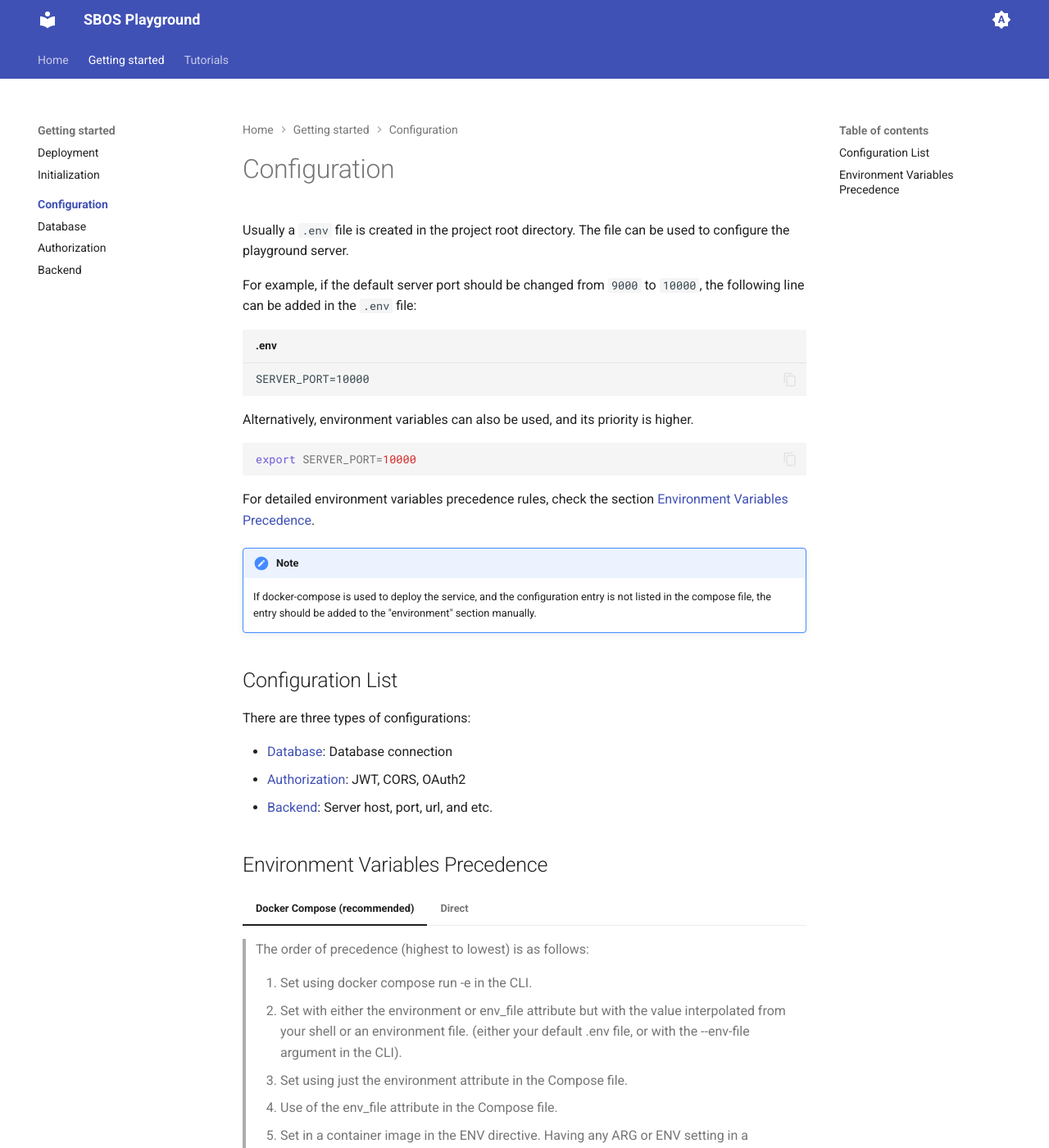
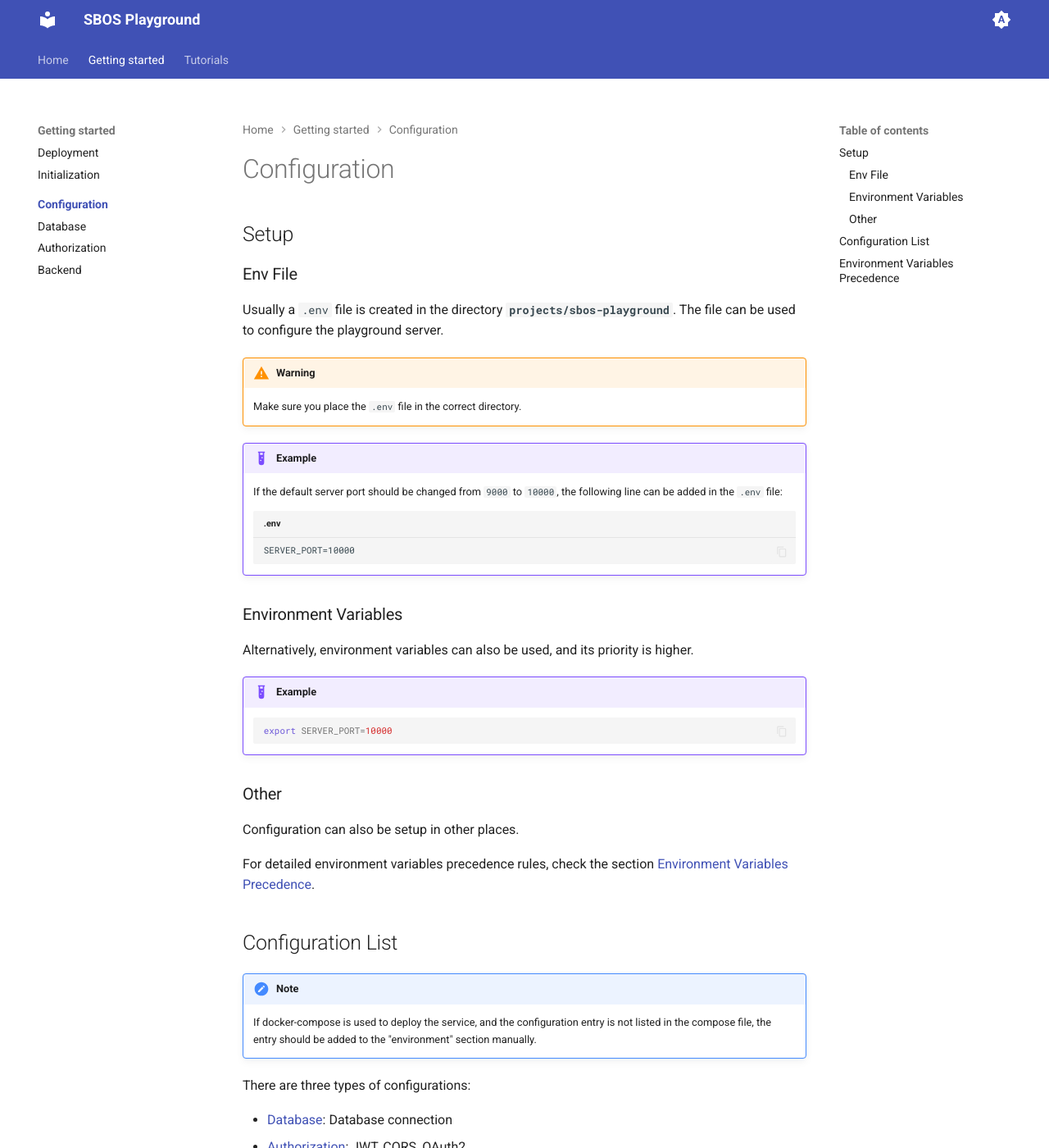
Before and after one commit to BrickSchema/playground, an MkDocs documentation site: the page built from docs/config/index.md, in a window 1280 px wide and 1400 px high. Shown: the whole window at 82% size. Built offline with MkDocs 1.6.1 and Material for MkDocs 9.7.7, drawn with Linux system fonts in a browser that asks for light colours.

````diff
--- a/docs/config/index.md
+++ b/docs/config/index.md
@@ -1,29 +1,50 @@
 # Configuration
 
-Usually a `.env` file is created in the project root directory.
+## Setup
+
+### Env File
+
+Usually a `.env` file is created in the directory **`projects/sbos-playground`**.
 The file can be used to configure the playground server.
 
-For example, if the default server port should be changed from `9000` to `10000`,
-the following line can be added in the `.env` file:
+!!! warning
 
-```dotenv title=".env"
-SERVER_PORT=10000
-```
+    Make sure you place the `.env` file in the correct directory.
+
+
+!!! example
+
+    If the default server port should be changed from `9000` to `10000`,
+    the following line can be added in the `.env` file:
+
+    ```dotenv title=".env"
+    SERVER_PORT=10000
+    ```
+
+### Environment Variables
 
 Alternatively, environment variables can also be used, and its priority is higher.
 
-```bash
-export SERVER_PORT=10000
-```
+!!! example
+
+    ```bash
+    export SERVER_PORT=10000
+    ```
+
+### Other
+
+Configuration can also be setup in other places.
 
 For detailed environment variables precedence rules, check the section [Environment Variables Precedence](#environment-variables-precedence).
+
+
+## Configuration List
 
 !!! note
 
     If docker-compose is used to deploy the service, and the configuration entry is not listed in the compose file,
     the entry should be added to the "environment" section manually.
 
-## Configuration List
 
 There are three types of configurations:
 
--- a/pyproject.toml
+++ b/pyproject.toml
@@ -28,6 +28,9 @@ cwd = "projects/sbos-playground"
 cmd = "docker compose -f docker-compose.yml -f docker-compose-dev.yml up -d --build"
 cwd = "projects/sbos-playground"
 
+[tool.poe.tasks."playground:dev:local"]
+cmd = "python -m sbos.playground serve"
+
 [tool.poe.tasks."_playground:prod"]
 cmd = "docker compose up -d"
 cwd = "projects/sbos-playground"
````
Also changed, not shown: docs/deployment.md (+9 -5 lines).
